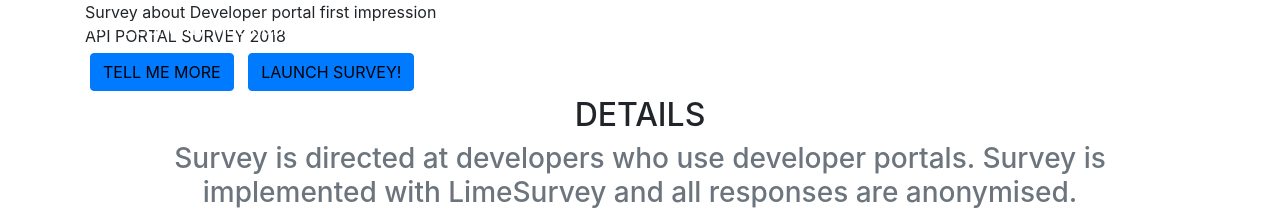
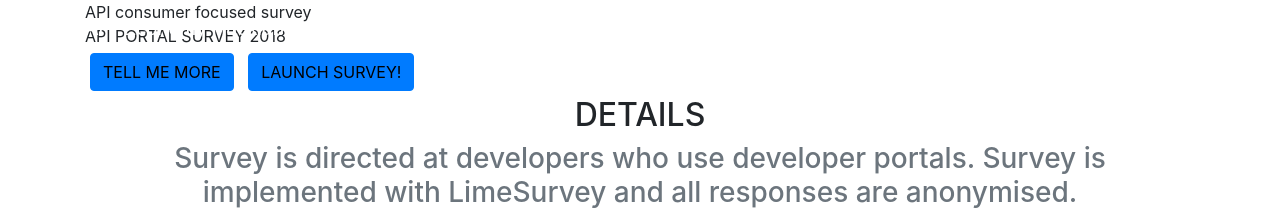
Before and after one commit to apieconomyhacklab/apiportalsurvey, a Jekyll site: the page built from index.md, in a window 1280 px wide and 900 px high. Shown: the top 210 px of the window. Built offline with Jekyll 4.4.1, drawn with Linux system fonts in a browser that asks for light colours; nearby versions of some CDN libraries; some web fonts are replaced; library files that are not in the unit come from our copies.

Commit message:
minor fixes

```diff
--- a/_data/home.yml
+++ b/_data/home.yml
@@ -1,5 +1,5 @@
 intro:
-  lead-in: "Survey about Developer portal first impression "
+  lead-in: "API consumer focused survey"
   heading: API Portal Survey 2018
   btn: Tell Me More
 
```
